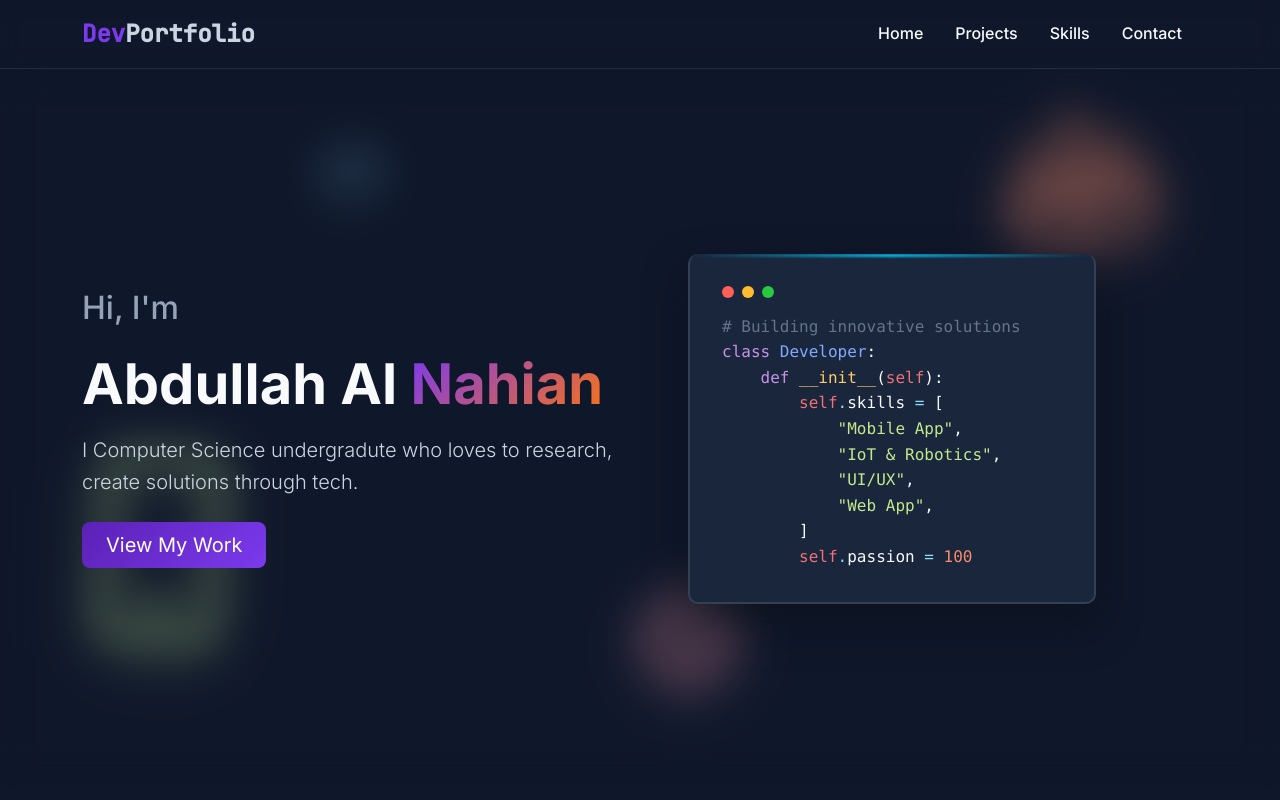
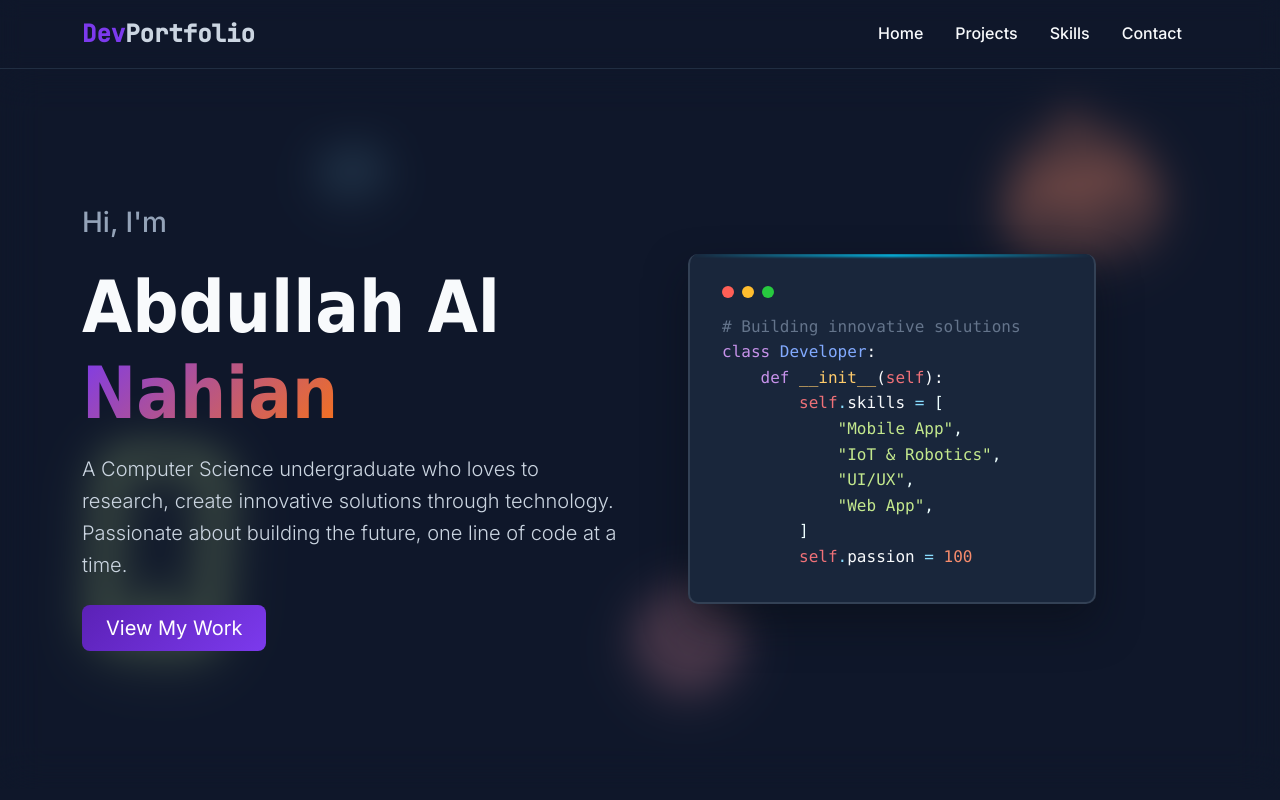
Before and after one commit to Naahian/naahian, a React (Create React App) app: page / in a window 1280 px wide. Shown: the top 800 px of the page. Built offline with nearby package versions, Linux system fonts and the light colour scheme; some icons are missing.

Commit message:
fix content

```diff
--- a/src/components/hero.jsx
+++ b/src/components/hero.jsx
@@ -8,12 +8,12 @@ class Hero extends Component {
                 <div className="container">
                     <div className="row align-items-center">
                         <div className="col-lg-6 mb-4 mb-lg-0 text-start">
-                            <h2 className="mb-4" style={{ color: "var(--text-tertiary)" }}>Hi, I'm</h2>
-                            <h1 className="display-4 fw-bold mb-3">
+                            <h3 className="mb-4" style={{ color: "var(--text-tertiary)" }}>Hi, I'm</h3>
+                            <h1 className="display-2 fw-bold mb-3" style={{ fontFamily: "Tahoma" }}>
                                 Abdullah Al <span className="text-gradient">Nahian</span>
                             </h1>
                             <p className="lead mb-4" style={{ color: "var(--text-secondary)" }}>
-                                I Computer Science undergradute who loves to research, create solutions through tech.
+                                A Computer Science undergraduate who loves to research, create innovative solutions through technology. Passionate about building the future, one line of code at a time.
                             </p>
                             <div className="d-flex gap-3">
                                 <a className="btn btn-primary btn-lg px-4" href='#projects'>
```
